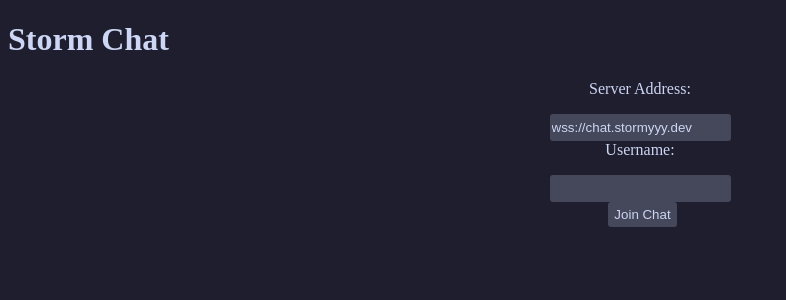
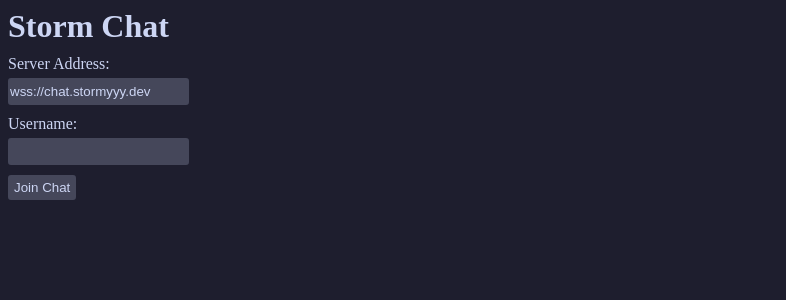
Before and after one commit to StormLight14/storm-chat, a SvelteKit app: page / in a window 1280 px wide. Shown: the top 300 px of the page, without its empty margins (0-786 px from the left). Built offline with nearby package versions, Linux system fonts and the light colour scheme.

Commit message:
make login prettier; use scss

```diff
--- a/src/app.css
+++ b/src/app.scss
@@ -65,11 +65,22 @@
     color: var(--subtext-);
 }
 
-form {
+.login-form {
     display: flex;
     flex-direction: column;
+    justify-content: flex-start;
+    align-items: flex-start;
     width: 100%;
-    margin: 0;
+
+    p {
+        margin-bottom: 5px;
+        margin-top: 10px;
+    }
+
+    button {
+        margin-left: 0;
+        margin-top: 10px;
+    }
 }
 
 input {
@@ -96,6 +107,10 @@
 
 button:hover {
     background-color: var(--surface-0);
+}
+
+h1 {
+    margin: 0;
 }
 
 p {
--- a/src/routes/+page.svelte
+++ b/src/routes/+page.svelte
@@ -1,6 +1,6 @@
 <script lang="ts">
   import store from '../lib/store.ts';
-  import '../app.css';
+  import '../app.scss';
   import { tick } from 'svelte';
 
   const allowedChars = "abcdefghijklmnopqrstuvwxyz";
@@ -10,7 +10,7 @@
   let messagesContainer: HTMLDivElement;
 
   let username: string = "";
-  let username_submitted = false;
+  let usernameSubmitted = false;
   let message: string;
   let messages: string[][] = [];
 
@@ -21,6 +21,9 @@
   let showConnected = false;
   store.connectedSubscribe(currentConnected => {
     connected = currentConnected;
+    if (connected === false) {
+      usernameSubmitted = false;
+    }
   });
   store.usersSubscribe(currentUsers => {
     users = currentUsers;
@@ -37,7 +40,7 @@
         }
       }
       store.setupWebsocket(address, username);
-      username_submitted = true;
+      usernameSubmitted = true;
       if (connected === true) {
         responseMessage = "";
       } else {
@@ -82,14 +85,17 @@
 </script>
 
 <div class="container">
-  <h1>Storm Chat</h1>
+  {#if usernameSubmitted === false}
+    <h1>Storm Chat</h1>
+  {/if}
+
   {#if responseMessage}
     <p class="response-message">{responseMessage}</p>
   {:else if !connected && showConnected}
     <p class="response-message">Disconnected from server.</p>
   {/if}
-  {#if connected === false || username_submitted === false}
-    <form on:submit={join}>
+  {#if connected === false || usernameSubmitted === false}
+    <form class="login-form" on:submit={join}>
       <p>Server Address: </p>
       <input type="text" bind:value={address}/>
       <p>Username: </p>
@@ -98,7 +104,7 @@
     </form>
   {/if}
 
-  {#if connected === true && username_submitted === true}
+  {#if connected === true && usernameSubmitted === true}
     <div class="messages" bind:this={messagesContainer}>
       {#each messages as message}
         {#if message[0]}
```
Also changed, not shown: package.json (+4 -3 lines), 1 other file (tests, documents, lock files or other folders).
